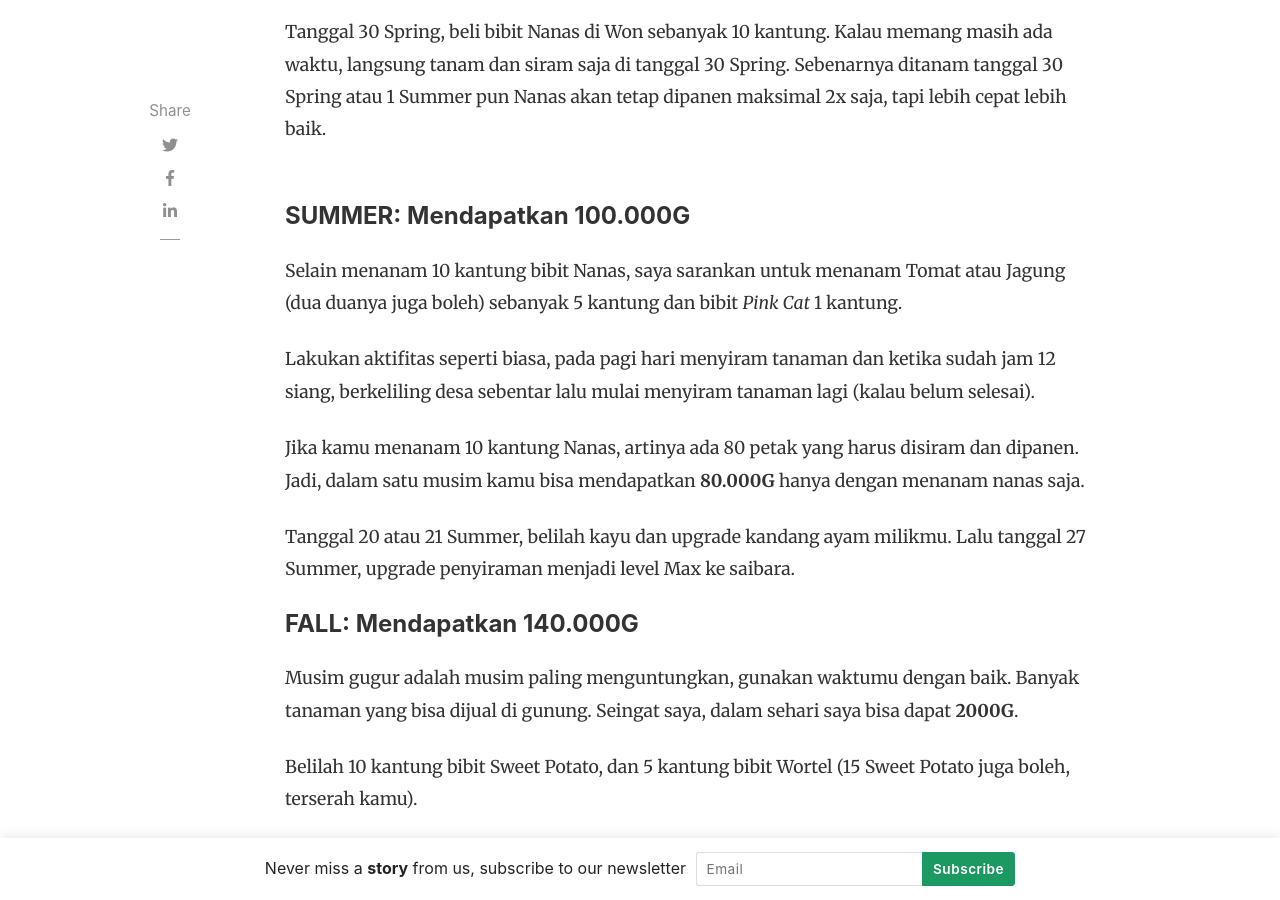
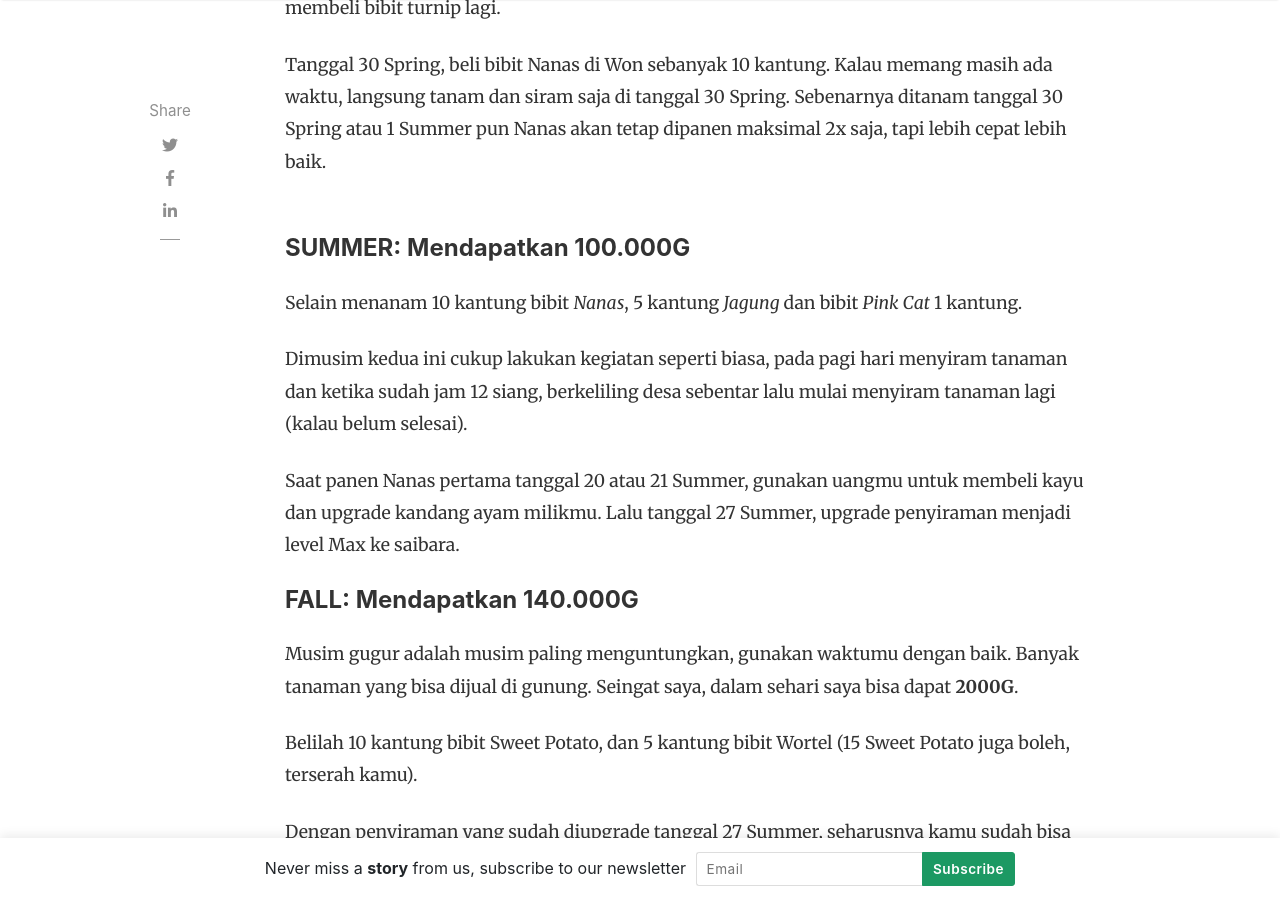
Before and after one commit to kisahpetani/kisahpetani.github.io, a Jekyll site: the page built from _posts/2021-12-02-sukses-ditahun-pertama-harvest-moon-back-to-nature.md, in a window 1280 px wide and 900 px high, scrolled down 2268 px. Built offline with Jekyll 4.4.1, drawn with Linux system fonts in a browser that asks for light colours; nearby versions of some CDN libraries; comment, search, counter and statistics services are not loaded; some of the changed text lies outside the part shown.

Commit message:
Update 2021-12-02-sukses-ditahun-pertama-harvest-moon-back-to-nature.md

```diff
--- a/_posts/2021-12-02-sukses-ditahun-pertama-harvest-moon-back-to-nature.md
+++ b/_posts/2021-12-02-sukses-ditahun-pertama-harvest-moon-back-to-nature.md
@@ -12,7 +12,8 @@ Rom yang saya gunakan adalah <u>rom versi revisi</u>, ya. Karena selain beberapa
 <br/>
 #### SPRING: Mendapatkan 50.000G
 
-Jangan pernah membeli barang yang tidak berguna di awal permainan, fokus saja ke kebun. Beli 4 kantung bibit Turnip di awal permainan dan dihari berikutnya beli 5 sampai 10 kantung setiap 5 hari sekali.
+Jangan pernah membeli barang yang tidak berguna di awal permainan, hal yang paling berguna di sini adalah **Bibit** dan **Keranjang**.
+Jadi, cukup beli 4 kantung bibit Turnip di awal permainan dan dihari berikutnya beli 5 sampai 10 kantung setiap 5 hari sekali. Kumpulkan terus uangmu hingga mencapai 5000G untuk membeli **Keranjang**.
 
 Pungut juga *Bamboo Shot* dan *Blue Grass* di gunung, kamu akan mendapatkan tambahan uang sebanyak **3750G** sampai tanggal 18 nanti.
 
@@ -45,13 +46,11 @@ Sebenarnya ditanam tanggal 30 Spring atau 1 Summer pun Nanas akan tetap dipanen
 <br/>
 #### SUMMER: Mendapatkan 100.000G
 
-Selain menanam 10 kantung bibit Nanas, saya sarankan untuk menanam Tomat atau Jagung (dua duanya juga boleh) sebanyak 5 kantung dan bibit *Pink Cat* 1 kantung.
+Selain menanam 10 kantung bibit *Nanas*, 5 kantung *Jagung* dan bibit *Pink Cat* 1 kantung.
 
-Lakukan aktifitas seperti biasa, pada pagi hari menyiram tanaman dan ketika sudah jam 12 siang, berkeliling desa sebentar lalu mulai menyiram tanaman lagi (kalau belum selesai).
+Dimusim kedua ini cukup lakukan kegiatan seperti biasa, pada pagi hari menyiram tanaman dan ketika sudah jam 12 siang, berkeliling desa sebentar lalu mulai menyiram tanaman lagi (kalau belum selesai).
 
-Jika kamu menanam 10 kantung Nanas, artinya ada 80 petak yang harus disiram dan dipanen. Jadi, dalam satu musim kamu bisa mendapatkan **80.000G** hanya dengan menanam nanas saja.
-
-Tanggal 20 atau 21 Summer, belilah kayu dan upgrade kandang ayam milikmu. Lalu tanggal 27 Summer, upgrade penyiraman menjadi level Max ke saibara.
+Saat panen Nanas pertama tanggal 20 atau 21 Summer, gunakan uangmu untuk membeli kayu dan upgrade kandang ayam milikmu. Lalu tanggal 27 Summer, upgrade penyiraman menjadi level Max ke saibara.
 
 
 #### FALL: Mendapatkan 140.000G
```
